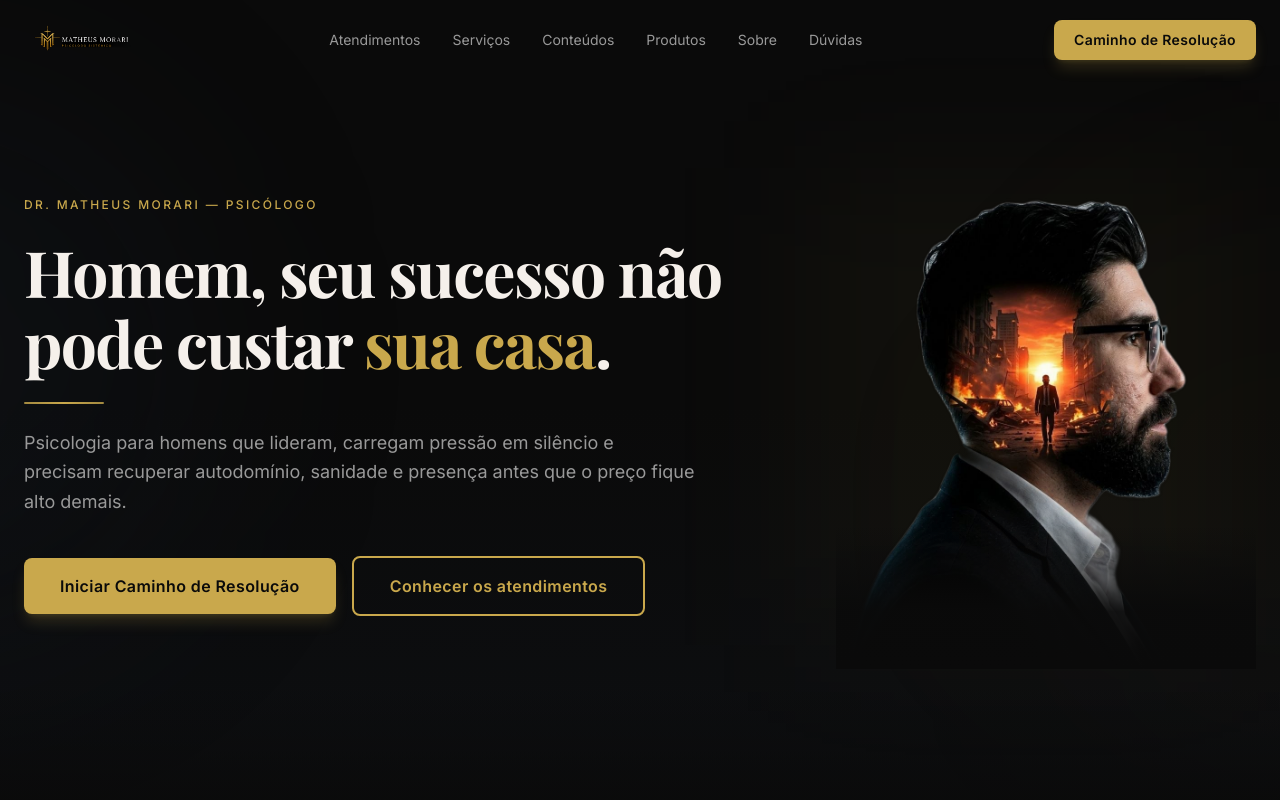
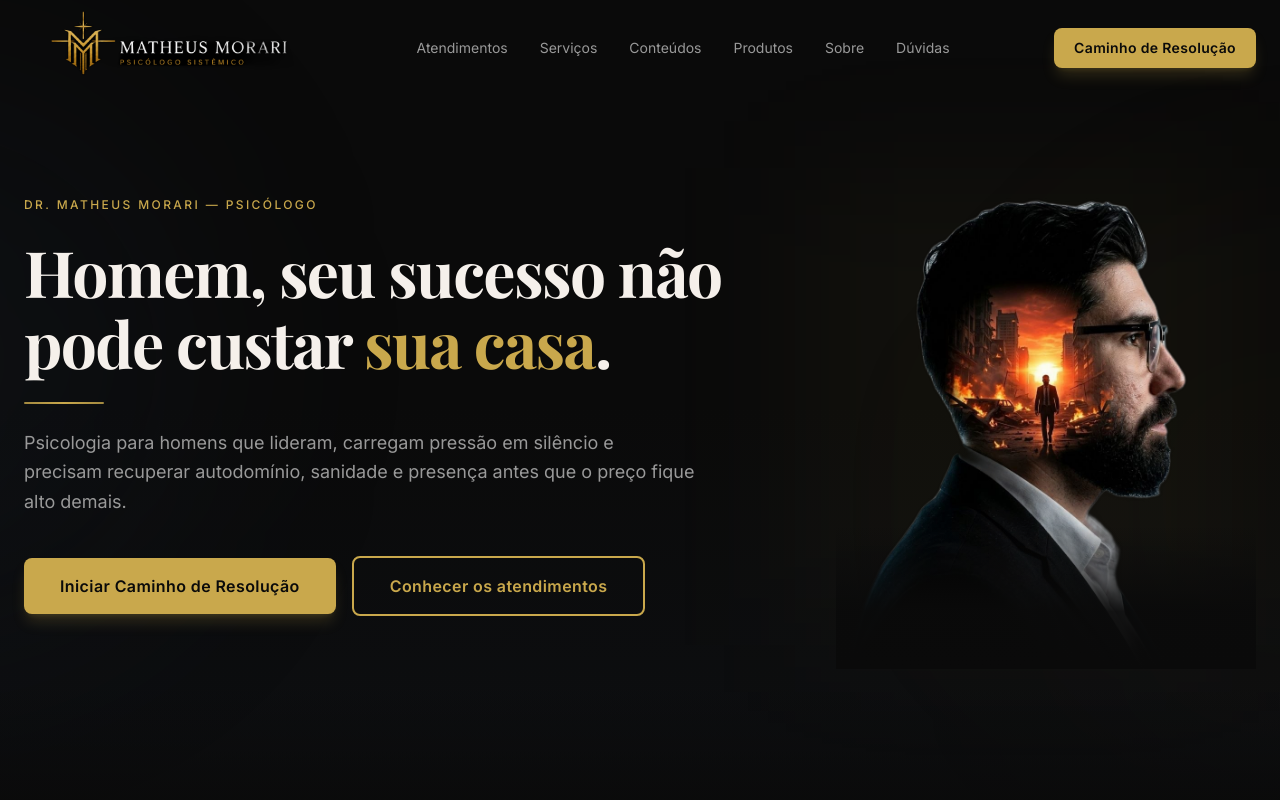
Before and after one commit to Reinatofarias/morari, a Next.js app: page / in a window 1280 px wide. Shown: the top 800 px of the page. Built offline with nearby package versions, Linux system fonts and the light colour scheme; no server answers.

Commit message:
Increase logo visibility

```diff
--- a/src/components/layout/Footer.tsx
+++ b/src/components/layout/Footer.tsx
@@ -9,13 +9,13 @@ export function Footer() {
         <div className="grid grid-cols-1 md:grid-cols-2 lg:grid-cols-4 gap-12">
           {/* Brand Column */}
           <div className="space-y-4">
-            <div className="flex items-center gap-3">
+            <div className="relative h-16 w-56 overflow-visible">
               <Image
                 src="/assets/branding/logo-horizontal-nobg.png"
                 alt="Dr. Matheus Morari"
-                width={200}
-                height={50}
-                className="h-12 w-auto object-contain"
+                width={430}
+                height={242}
+                className="absolute left-1/2 top-1/2 h-36 w-auto -translate-x-1/2 -translate-y-1/2 object-contain"
               />
             </div>
             <p className="text-muted-light text-sm italic font-display">
--- a/src/components/layout/Header.tsx
+++ b/src/components/layout/Header.tsx
@@ -30,15 +30,18 @@ export function Header() {
             : 'bg-transparent'
         }`}
       >
-        <div className="max-w-7xl mx-auto px-6 h-20 flex items-center justify-between">
+        <div className="max-w-7xl mx-auto px-6 h-20 lg:h-24 flex items-center justify-between">
           {/* Logo */}
-          <Link href="/" className="flex items-center gap-3 group">
+          <Link
+            href="/"
+            className="relative block h-14 w-48 shrink-0 overflow-visible sm:h-16 sm:w-60 lg:h-20 lg:w-72 group"
+          >
             <Image
               src="/assets/branding/logo-horizontal-nobg.png"
               alt="Dr. Matheus Morari"
-              width={260}
-              height={65}
-              className="h-16 w-auto object-contain transition-transform duration-300 group-hover:scale-[1.02]"
+              width={520}
+              height={293}
+              className="absolute left-1/2 top-1/2 h-32 w-auto -translate-x-1/2 -translate-y-1/2 object-contain transition-transform duration-300 group-hover:scale-[1.02] sm:h-40 lg:h-44"
               priority
               loading="eager"
             />
```
